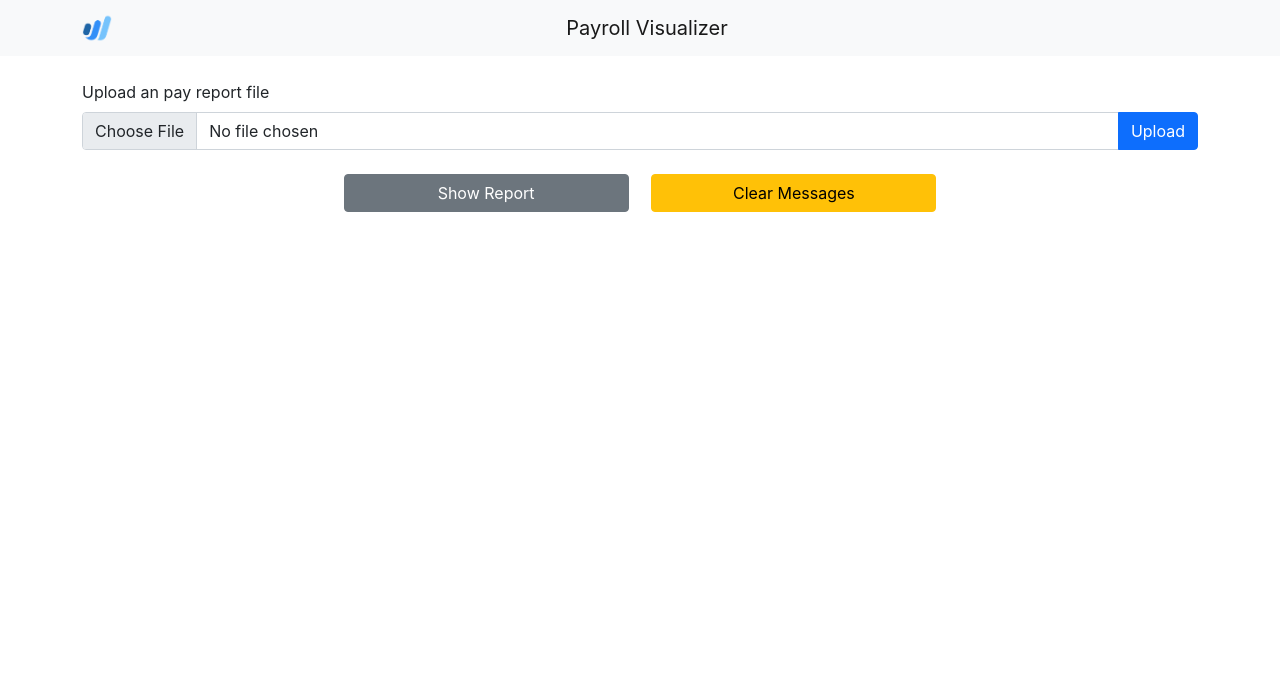
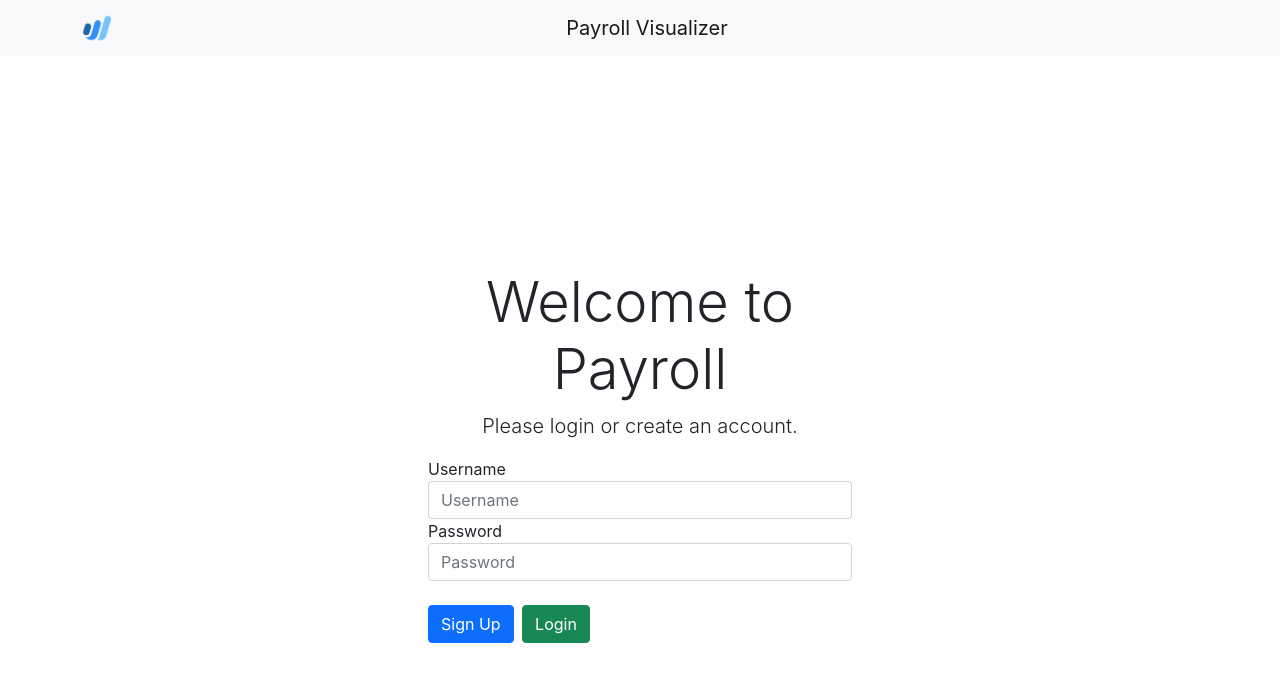
Before and after one commit to wvchallenges/se-challenge-payroll, a React (Create React App) app in the folder frontend/: page / in a window 1280 px wide. Shown: the top 682 px of the page. Built offline with nearby package versions, Linux system fonts and the light colour scheme.

Commit message:
create login /signup screen, yet to wire in api

```diff
--- a/frontend/src/app/App.js
+++ b/frontend/src/app/App.js
@@ -1,13 +1,16 @@
 import React, {Component} from 'react';
 import Navbar from "../components/Navbar/Navbar";
 import Home from "../components/Home/Home";
+import Login from "../components/Login/Login";
 
 class App extends Component {
   render() {
     return (
         <div>
           <Navbar/>
-          <Home/>
+          <Login/>
+
+          {/*<Home/>*/}
 
 
 
--- /dev/null
+++ b/frontend/src/components/Login/Login.js
@@ -0,0 +1,42 @@
+import React, {Component} from 'react';
+
+class Login extends Component {
+
+  outerDivStyle = () => {
+    return  {"height": "100vh", "display": "flex", "align-items": "center",
+    "justify-content": "center"}
+  }
+  render() {
+    return (
+        <div style={this.outerDivStyle()}>
+        <div className="container" style={{"width":"35%"}}  >
+          <div className="jumbotron jumbotron-fluid">
+            <div className="container" style={{"textAlign":"center"}}>
+              <h1 className="display-4">Welcome to Payroll</h1>
+              <p className="lead">Please login or create an account.</p>
+            </div>
+          </div>
+          <form>
+            <div className="form-group">
+              <label htmlFor="username">Username</label>
+              <input type="email" className="form-control" id="username"
+                     placeholder="Username"/>
+            </div>
+            <div className="form-group">
+              <label htmlFor="password">Password</label>
+              <input type="password" className="form-control" id="password"
+                     placeholder="Password"/>
+            </div>
+            <div className="form-group">
+              <br/>
+              <button type="submit" className="btn btn-primary">Sign Up</button>
+              <button type="submit" className="btn btn-success" style={{"marginLeft":"2%"}}>Login</button>
+            </div>
+          </form>
+        </div>
+        </div>
+    );
+  }
+}
+
+export default Login;
```
